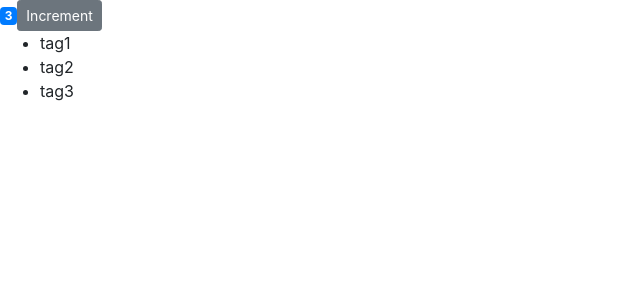
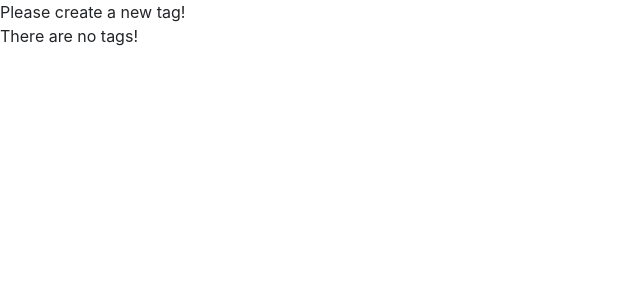
Before and after one commit to ccalvarez/mastering-react-course, a React (Create React App) app in the folder counter-app/: page / in a window 1280 px wide. Shown: the top 300 px of the page, without its empty margins (0-640 px from the left). Built offline with nearby package versions, Linux system fonts and the light colour scheme.

Commit message:
3-9 Conditional Rendering

```diff
--- a/counter-app/src/components/counter.jsx
+++ b/counter-app/src/components/counter.jsx
@@ -3,32 +3,26 @@
 class Counter extends Component {
   state = {
     count: 3,
-    tags: ['tag1', 'tag2', 'tag3'],
+    tags: [],
   };
 
+  renderTags() {
+    if (this.state.tags.length === 0) return <p>There are no tags!</p>;
+    return (
+      <ul>
+        {this.state.tags.map(tag => (
+          <li key={tag}>{tag}</li>
+        ))}
+      </ul>
+    );
+  }
   render() {
     return (
       <React.Fragment>
-        <span className={this.getBadgeClasses()}>{this.formatCount()}</span>
-        <button className="btn btn-secondary btn-sm">Increment</button>
-        <ul>
-          {this.state.tags.map(tag => (
-            <li key={tag}>{tag}</li>
-          ))}
-        </ul>
+        {this.state.tags.length === 0 && 'Please create a new tag!'}
+        {this.renderTags()}
       </React.Fragment>
     );
-  }
-
-  getBadgeClasses() {
-    let classes = 'badge m2 badge-';
-    classes += this.state.count === 0 ? 'warning' : 'primary';
-    return classes;
-  }
-
-  formatCount() {
-    const { count } = this.state;
-    return count === 0 ? 'Zero' : count;
   }
 }
 
```
